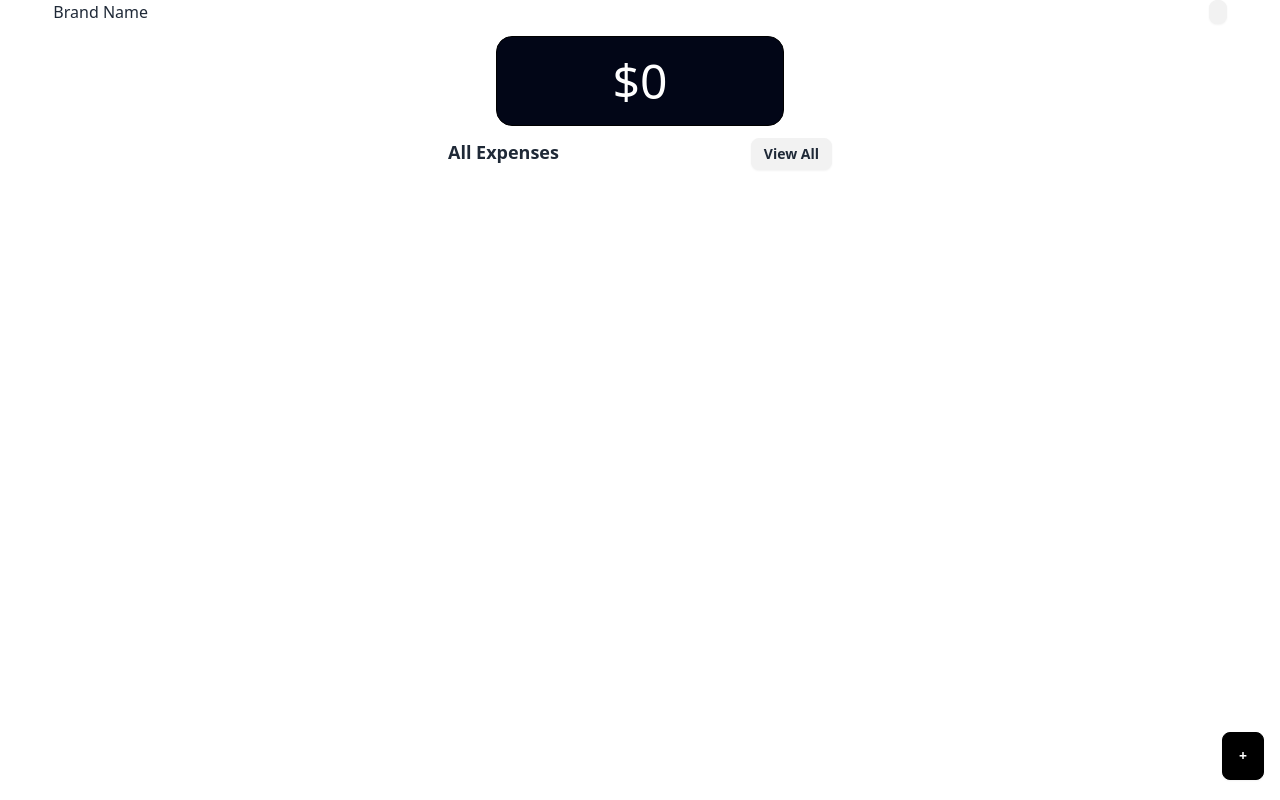
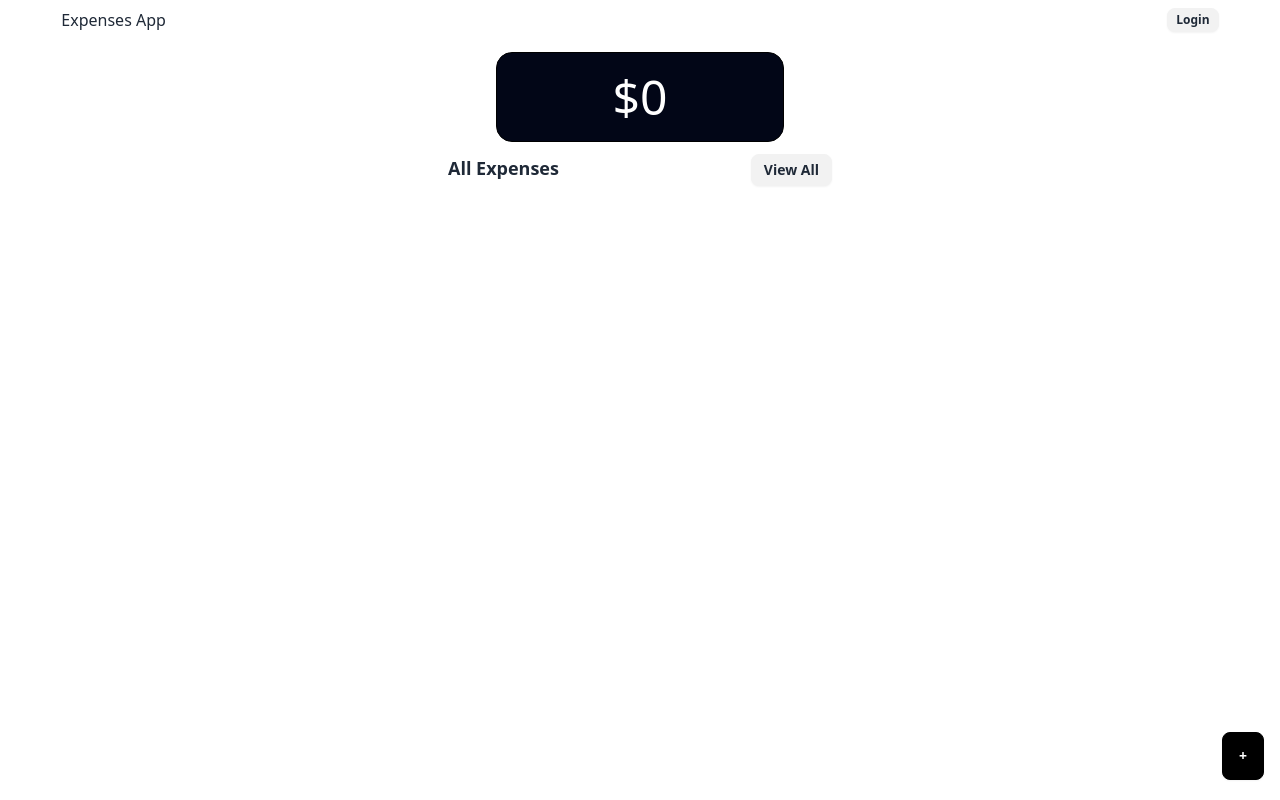
Before and after one commit to dev-martin02/expenses, a React (Vite) app in the folder frontend/: page / in a window 1280 px wide. Built offline with nearby package versions, Linux system fonts and the light colour scheme.

Commit message:
Functionalities were added it, now you dont need to login to use the app

```diff
--- a/frontend/src/api/api.js
+++ b/frontend/src/api/api.js
@@ -4,6 +4,7 @@ const url = "http://localhost:3000";
 //ADD the abort functionality to all of the routers
 
 export const loginUser = async (formContent) => {
+  try {
     const response = await fetch(`${url}/login`, {
       method: "POST",
       headers: {
@@ -14,6 +15,9 @@ export const loginUser = async (formContent) => {
     });
     const data = await response.json();
     return data;
+  } catch (e) {
+    console.log(e.message);
+  }
 };
 
 export const createUser = () => {};
@@ -36,6 +40,7 @@ export const logOutUser = async () => {
 
 // Add Expense
 export const addUserExpense = async (formContent) => {
+  try {
     const response = await fetch(url, {
       method: "POST",
       headers: {
@@ -46,6 +51,9 @@ export const addUserExpense = async (formContent) => {
     });
     const data = await response.json();
     console.log(data);
+  } catch (error) {
+    console.log(error.message);
+  }
 };
 
 export const showExpense = async () => {
@@ -55,7 +63,6 @@ export const showExpense = async () => {
       credentials: "include",
     });
     const data = await response.json();
-    console.log(data);
     return data;
   } catch (error) {
     console.error("Error:", error);
--- a/frontend/src/components/transactions/transactions.jsx
+++ b/frontend/src/components/transactions/transactions.jsx
@@ -67,7 +67,7 @@ export default function Transactions({ display, setDisplay }) {
   return (
     <>
       {display && (
-        <section className=" flex flex-col gap-6 sm:w-96">
+        <section className="flex flex-col mt-3 gap-6 sm:w-96 sm:mt-0 ">
           <header className="w-full flex">
             <button
               onClick={() => setDisplay(false)}
--- a/frontend/src/pages/Home.jsx
+++ b/frontend/src/pages/Home.jsx
@@ -4,6 +4,7 @@ import Transactions from "../components/transactions/transactions";
 import UserSection from "../components/useInfo/userSection";
 import { userStore } from "../store/userStore";
 import { showExpense } from "../api/api";
+import { Link } from "react-router-dom";
 
 export default function Home() {
   const [display, setDisplay] = useState(false);
@@ -33,7 +34,7 @@ export default function Home() {
         setExpenses(data.expenses);
         setMoneyAmountLeft(data.moneyLeft);
       } else {
-        console.log("Im sorry");
+        console.log("Data would not be save!");
       }
     }
 
@@ -48,13 +49,19 @@ export default function Home() {
   }
 
   return (
-    <section className="flex flex-col items-center w-full ">
+    <section className="flex flex-col items-center w-full">
       <div className="flex flex-col gap-3 w-11/12">
-        <nav className="flex w-full justify-between">
-          <p>Brand Name</p>
-          <button className="btn btn-xs" onClick={displayUser}>
-            {username}
-          </button>
+        <nav className="flex w-full justify-between p-2">
+          <p>Expenses App</p>
+          {username ? (
+            <button className="btn btn-xs" onClick={displayUser}>
+              {username}
+            </button>
+          ) : (
+            <Link className="btn btn-xs" to="login">
+              Login
+            </Link>
+          )}
         </nav>
 
         {displayUserSection && (
@@ -67,7 +74,7 @@ export default function Home() {
           <p className="text-5xl m-5 text-white">${moneyAmountLeft}</p>
         </div>
 
-        <div className="sm:flex sm:justify-center sm:w-full">
+        <div className="sm:flex sm:justify-center sm:w-full sm:gap-2">
           <ExpenseSection />
           <Transactions display={display} setDisplay={setDisplay} />
         </div>
--- a/frontend/src/pages/SignUp.jsx
+++ b/frontend/src/pages/SignUp.jsx
@@ -45,7 +45,7 @@ export default function SignUp() {
               />
             </label>
 
-            <button type="submit" className="btn w-20 mx-auto bg-yellow-950">
+            <button type="submit" className="btn w-20 mx-auto">
               Create Account
             </button>
           </form>
```
Lines whose indentation alone changed are shown as unchanged.
